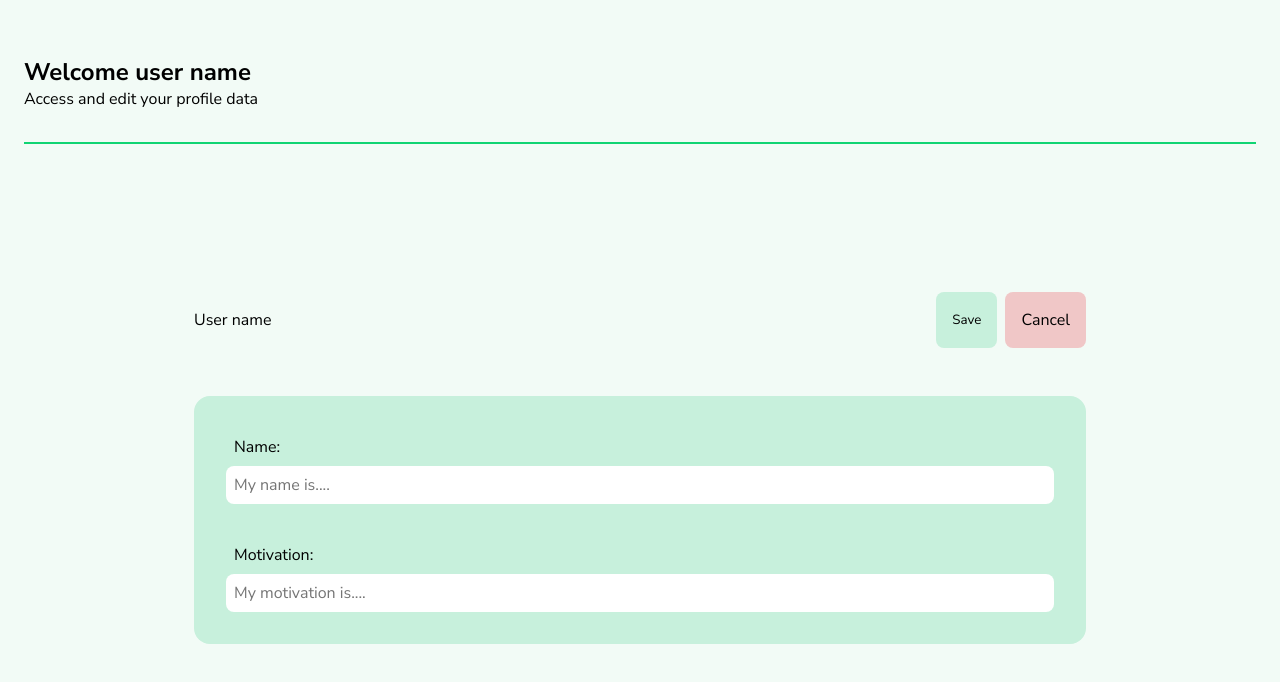
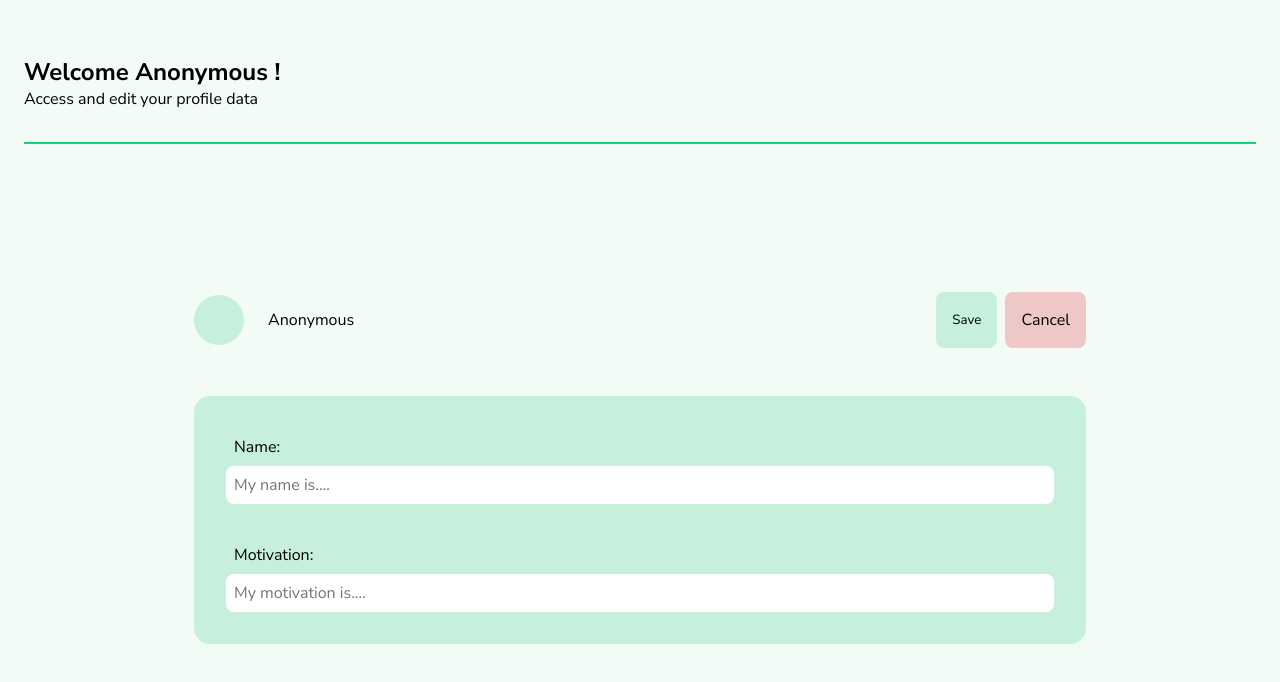
Before and after one commit to Haveadream1/trading-journal, a React (Vite) app: page /profileForm in a window 1280 px wide. Shown: the top 682 px of the page. Built offline with nearby package versions, Linux system fonts and the light colour scheme; no server answers.

Commit message:
feat: display profile data

```diff
--- a/src/containers/ProfileFormPage.jsx
+++ b/src/containers/ProfileFormPage.jsx
@@ -46,7 +46,7 @@ export default function ProfileFormPage() {
         <>
             <header className="profile-header">
                 <MainHeading
-                    titleValue="Welcome user name"
+                    titleValue={`Welcome ${profileData["username-input"]} !`}
                     text="Access and edit your profile data"
                 />
             </header>
@@ -55,8 +55,8 @@ export default function ProfileFormPage() {
                 <div className="profile-section">
                     <div className="profile-picture-container">
                         <div className="picture-container">
-                            {/* <img src="" id="profile-picture" /> */}
-                            <p>User name</p>
+                            <span id='profile-picture'></span>
+                            <p>{`${profileData["username-input"]}`}</p>
                         </div>
 
                         <div className="button-container">
@@ -68,7 +68,6 @@ export default function ProfileFormPage() {
                         </div>
                     </div>
 
-                    {/* ! Button should be inside for the submit ? */}
                     {/* No fieldset because we don't implement a legend */}
                     <form onSubmit={handleSubmit} id="profile-form" className="profile-form">
                         <div id="profile-name-fieldset" className="profile-fieldset">
```
